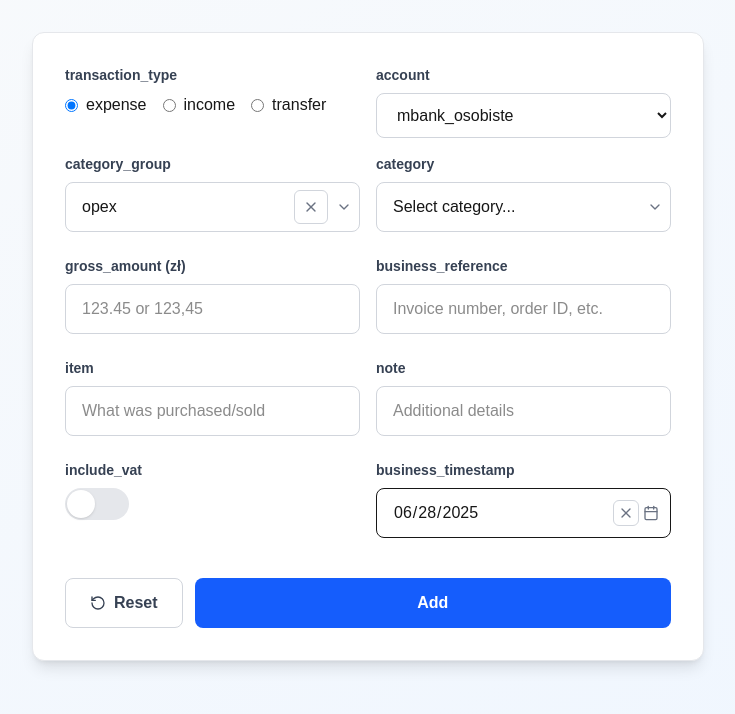
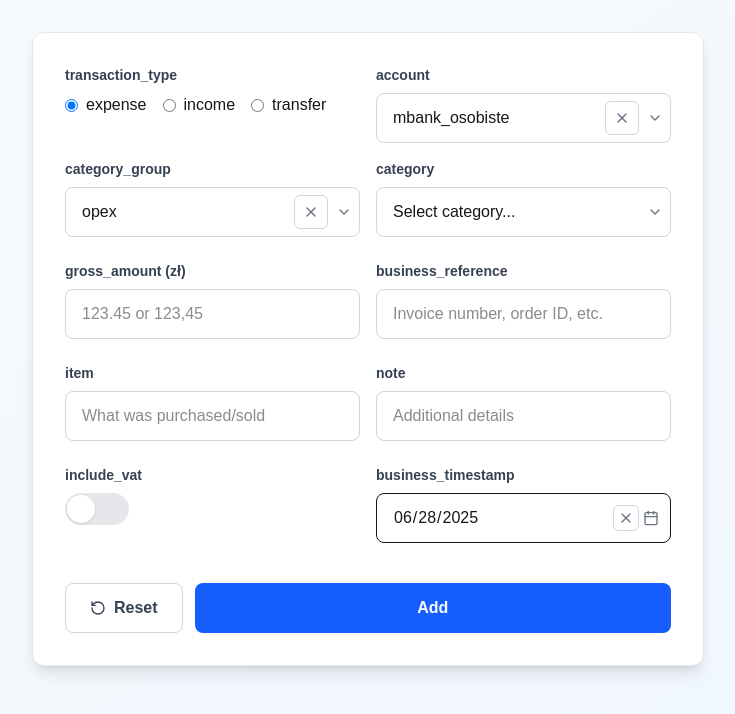
Before and after one commit to PawelJaronski/erp-front, a Next.js app: page / in a window 1280 px wide. Shown: the top 714 px of the page, without its empty margins (272-1007 px from the left). Built offline with nearby package versions, Linux system fonts and the light colour scheme.

Commit message:
phase 2 of adding simple transfer

```diff
--- a/src/components/SimpleTransactionForm.tsx
+++ b/src/components/SimpleTransactionForm.tsx
@@ -155,10 +155,11 @@ const SimpleTransactionForm = () => {
                 <label className="block text-sm font-semibold text-gray-700 mb-2">
                   {isTransfer ? 'from_account' : 'account'}
                 </label>
+                <div className="relative">
                   <select
                     value={formData.account}
                     onChange={(e) => handleFieldChange('account', e.target.value)}
-                  className={`w-full px-4 py-3 border rounded-lg focus:border-blue-500 focus:ring-0 focus:outline-none transition-colors ${errors.account ? 'border-red-300 bg-red-50' : 'border-gray-300'}`}
+                    className={`w-full appearance-none pr-20 px-4 py-3 border rounded-lg focus:border-blue-500 focus:ring-0 focus:outline-none transition-colors ${errors.account ? 'border-red-300 bg-red-50' : 'border-gray-300'}`}
                   >
                     <option value="">Select account...</option>
                     {accounts.map(account => (
@@ -167,6 +168,17 @@ const SimpleTransactionForm = () => {
                       </option>
                     ))}
                   </select>
+                  <ChevronDown className="pointer-events-none absolute right-2 top-1/2 -translate-y-1/2 w-4 h-4 text-gray-500" />
+                  <button
+                    type="button"
+                    tabIndex={formData.account ? 0 : -1}
+                    onClick={() => resetField('account')}
+                    className={`absolute right-8 top-1/2 -translate-y-1/2 p-2 rounded-md border border-gray-300 bg-white hover:bg-gray-50 transition-colors ${formData.account ? 'opacity-100 cursor-pointer' : 'opacity-0 pointer-events-none'}`}
+                    title="Clear account"
+                  >
+                    <X className="w-4 h-4 text-gray-500" />
+                  </button>
+                </div>
                 {errors.account && (
                   <p className="mt-1 text-sm text-red-600">{errors.account}</p>
                 )}
@@ -176,10 +188,11 @@ const SimpleTransactionForm = () => {
                   <label className="block text-sm font-semibold text-gray-700 mb-2">
                     to_account
                   </label>
+                  <div className="relative">
                     <select
                       value={formData.to_account || ''}
                       onChange={(e) => handleFieldChange('to_account', e.target.value)}
-                    className={`w-full px-4 py-3 border rounded-lg focus:border-blue-500 focus:ring-0 focus:outline-none transition-colors ${errors.to_account ? 'border-red-300 bg-red-50' : 'border-gray-300'}`}
+                      className={`w-full appearance-none pr-20 px-4 py-3 border rounded-lg focus:border-blue-500 focus:ring-0 focus:outline-none transition-colors ${errors.to_account ? 'border-red-300 bg-red-50' : 'border-gray-300'}`}
                     >
                       <option value="">Select account...</option>
                       {accounts.map(account => (
@@ -188,6 +201,17 @@ const SimpleTransactionForm = () => {
                         </option>
                       ))}
                     </select>
+                    <ChevronDown className="pointer-events-none absolute right-2 top-1/2 -translate-y-1/2 w-4 h-4 text-gray-500" />
+                    <button
+                      type="button"
+                      tabIndex={formData.to_account ? 0 : -1}
+                      onClick={() => resetField('to_account')}
+                      className={`absolute right-8 top-1/2 -translate-y-1/2 p-2 rounded-md border border-gray-300 bg-white hover:bg-gray-50 transition-colors ${formData.to_account ? 'opacity-100 cursor-pointer' : 'opacity-0 pointer-events-none'}`}
+                      title="Clear to_account"
+                    >
+                      <X className="w-4 h-4 text-gray-500" />
+                    </button>
+                  </div>
                   {errors.to_account && (
                     <p className="mt-1 text-sm text-red-600">{errors.to_account}</p>
                   )}
--- a/src/forms/simple-transaction-form/hooks/useSimpleTransactionForm.ts
+++ b/src/forms/simple-transaction-form/hooks/useSimpleTransactionForm.ts
@@ -59,8 +59,7 @@ export function useSimpleTransactionForm(): UseSimpleTransactionFormReturn {
       setFields((prev: SimpleTransactionFormShape) => {
         if (field === "transaction_type") {
           if (value === "simple_transfer") {
-            const defaultTo = prev.to_account && prev.to_account !== prev.account ? prev.to_account : getCounterAccount(prev.account);
-            return { ...prev, transaction_type: value, to_account: defaultTo };
+            return { ...prev, transaction_type: value, account: "mbank_firmowe", to_account: "mbank_osobiste" };
           } else {
             return { ...prev, transaction_type: value };
           }
```
Lines whose indentation alone changed are shown as unchanged.
